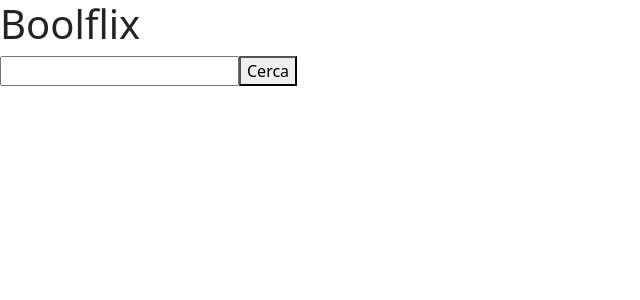
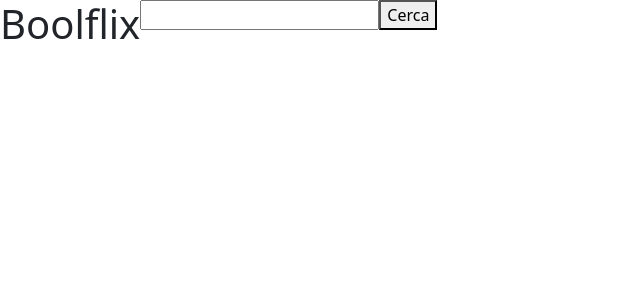
Before and after one commit to danielemantovani/vite-boolflix, a Vue app: page / in a window 1280 px wide. Shown: the top 300 px of the page, without its empty margins (0-640 px from the left). Built offline with nearby package versions, Linux system fonts and the light colour scheme.

Commit message:
fix: header ed eliminazione component SearchBar

```diff
--- a/src/App.vue
+++ b/src/App.vue
@@ -4,13 +4,11 @@ import axios from "axios"
 import {store} from "./store.js"
 
 import AppHeader from "./components/AppHeader.vue";
-import SearchBar from "./components/SearchBar.vue";
 import AppMain from "./components/AppMain.vue";
 
 export default{
   components: {
     AppHeader,
-    SearchBar,
     AppMain,
 
   },
@@ -43,9 +41,8 @@ export default{
 </script>
 
 <template>
-  <AppHeader />
-  <SearchBar
-  @filter="showMovie"
+  <AppHeader
+    @filter="showMovie"
   />
   <AppMain
   />
--- a/src/components/AppHeader.vue
+++ b/src/components/AppHeader.vue
@@ -1,15 +1,26 @@
 <script>
+
+import {store} from "../store.js";
+
 export default {
     data() {
         return {
-
+            store,
         }
     }
 }
 </script>
 
 <template>
-    <h1>Boolflix</h1>
+    <div class="container, d-flex">
+        <div class="justify-content-between">
+            <h1>Boolflix</h1>
+        </div>
+        <div>
+            <input type="text" v-model="store.searchQuery">
+            <button @click = "$emit ('filter')">Cerca</button>
+        </div>
+    </div>
 </template>
 
 <style scoped lang="scss"></style>
--- a/src/components/AppMain.vue
+++ b/src/components/AppMain.vue
@@ -9,7 +9,9 @@ export default {
 </script>
 
 <template>
+    <div class="container">
 
+    </div>
 </template>
 
 <style scoped lang="scss"></style>
--- a/src/components/SearchBar.vue
+++ /dev/null
@@ -1,21 +0,0 @@
-<script>
-
-import {store} from "../store.js";
-
-export default {
-    data() {
-        return {
-            store,
-        }
-    }
-}
-</script>
-
-<template>
-    <div>
-        <input type="text" v-model="store.searchQuery">
-        <button @click = "$emit ('filter')">Cerca</button>
-    </div>
-</template>
-
-<style scoped lang="scss"></style>
```
